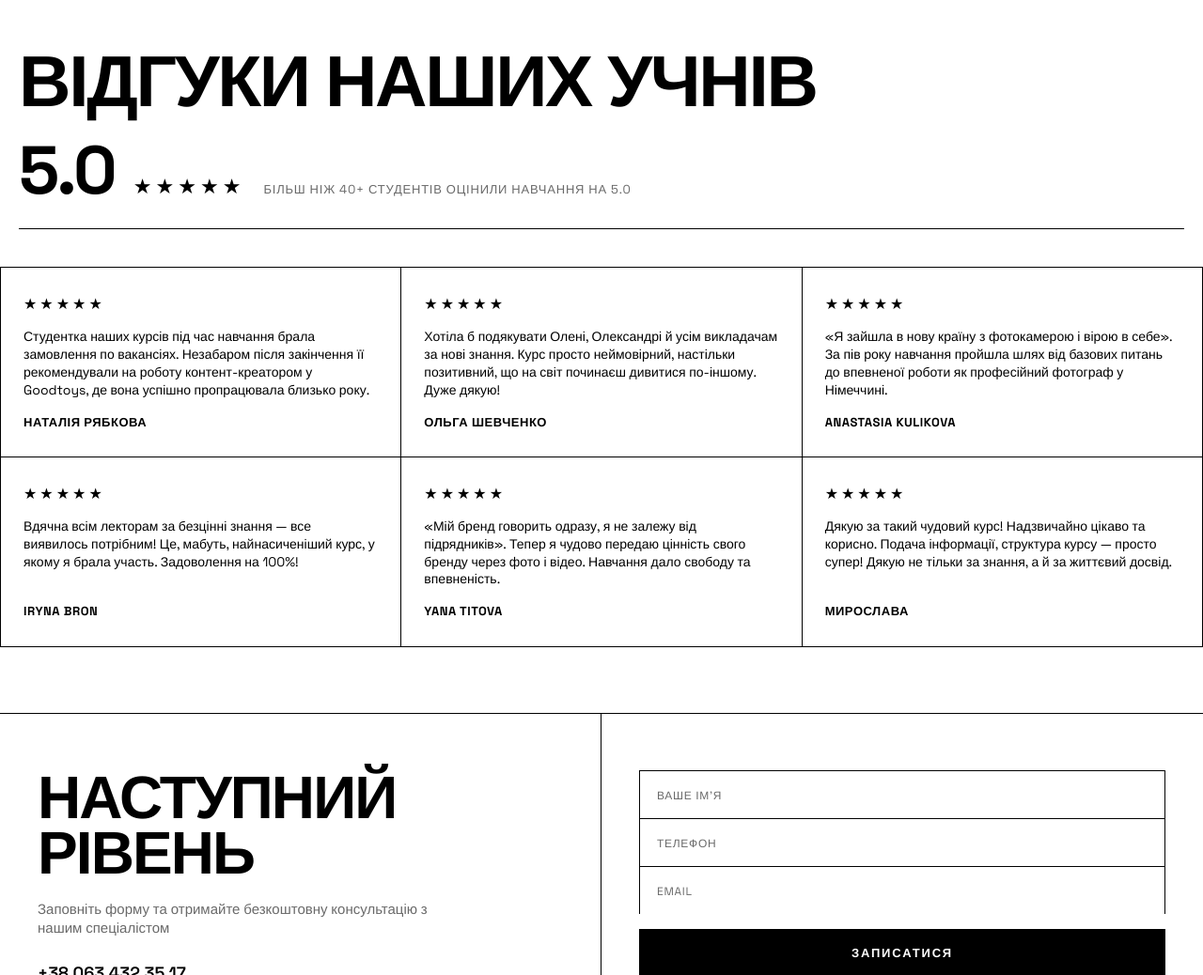
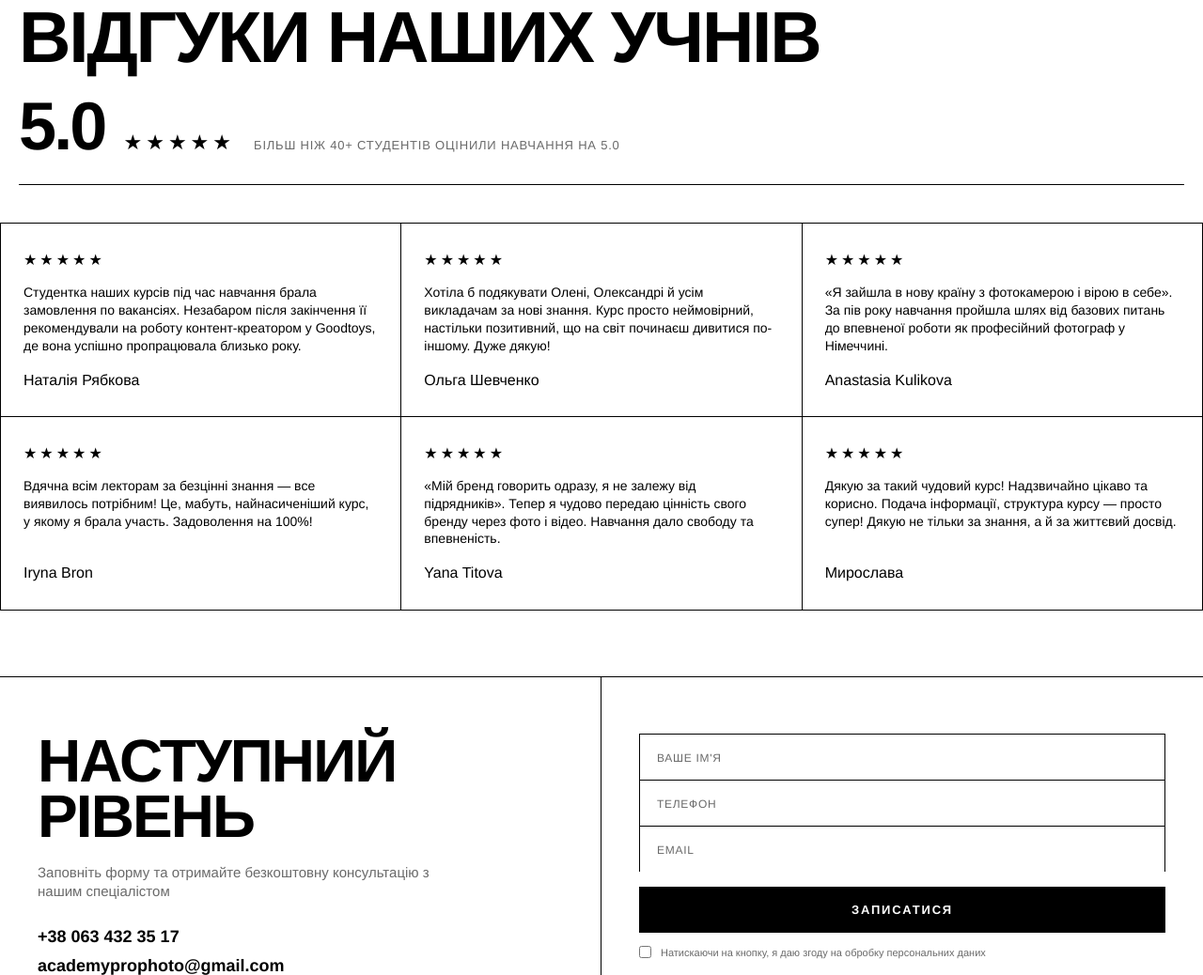
Before and after one commit to Kameneva-tn/PRO-PHOTO-SMM, a plain HTML site: page index.html in a window 1280 px wide. Shown: the part 8810-9848 px from the top of the page at 94% size. Drawn offline with Linux system fonts and the light colour scheme.

Commit message:
Update font and review citations in index.html

```diff
--- a/index.html
+++ b/index.html
@@ -18,7 +18,7 @@
   <!-- Fonts -->
   <link rel="preconnect" href="https://fonts.googleapis.com">
   <link rel="preconnect" href="https://fonts.gstatic.com" crossorigin>
-  <link href="https://fonts.googleapis.com/css2?family=Space+Grotesk:wght@300;400;500;600;700&family=Bad+Script&display=swap" rel="stylesheet">
+  <link href="https://fonts.googleapis.com/css2?family=Manrope:wght@400;500;600;700;800&family=Bad+Script&display=swap" rel="stylesheet">
 
   <link rel="stylesheet" href="css/styles.css">
 
@@ -342,32 +342,32 @@
         <blockquote class="review">
           <div class="review__stars">★★★★★</div>
           <p>Студентка наших курсів під час навчання брала замовлення по вакансіях. Незабаром після закінчення її рекомендували на роботу контент-креатором у Goodtoys, де вона успішно пропрацювала близько року.</p>
-          <cite>Наталія Рябкова</cite>
+          Наталія Рябкова
         </blockquote>
         <blockquote class="review">
           <div class="review__stars">★★★★★</div>
           <p>Хотіла б подякувати Олені, Олександрі й усім викладачам за нові знання. Курс просто неймовірний, настільки позитивний, що на світ починаєш дивитися по-іншому. Дуже дякую!</p>
-          <cite>Ольга Шевченко</cite>
+          Ольга Шевченко
         </blockquote>
         <blockquote class="review">
           <div class="review__stars">★★★★★</div>
           <p>«Я зайшла в нову країну з фотокамерою і вірою в себе». За пів року навчання пройшла шлях від базових питань до впевненої роботи як професійний фотограф у Німеччині.</p>
-          <cite>Anastasia Kulikova</cite>
+          Anastasia Kulikova
         </blockquote>
         <blockquote class="review">
           <div class="review__stars">★★★★★</div>
           <p>Вдячна всім лекторам за безцінні знання — все виявилось потрібним! Це, мабуть, найнасиченіший курс, у якому я брала участь. Задоволення на 100%!</p>
-          <cite>Iryna Bron</cite>
+          Iryna Bron
         </blockquote>
         <blockquote class="review">
           <div class="review__stars">★★★★★</div>
           <p>«Мій бренд говорить одразу, я не залежу від підрядників». Тепер я чудово передаю цінність свого бренду через фото і відео. Навчання дало свободу та впевненість.</p>
-          <cite>Yana Titova</cite>
+          Yana Titova
         </blockquote>
         <blockquote class="review">
           <div class="review__stars">★★★★★</div>
           <p>Дякую за такий чудовий курс! Надзвичайно цікаво та корисно. Подача інформації, структура курсу — просто супер! Дякую не тільки за знання, а й за життєвий досвід.</p>
-          <cite>Мирослава</cite>
+          Мирослава
         </blockquote>
       </div>
     </div>
```
